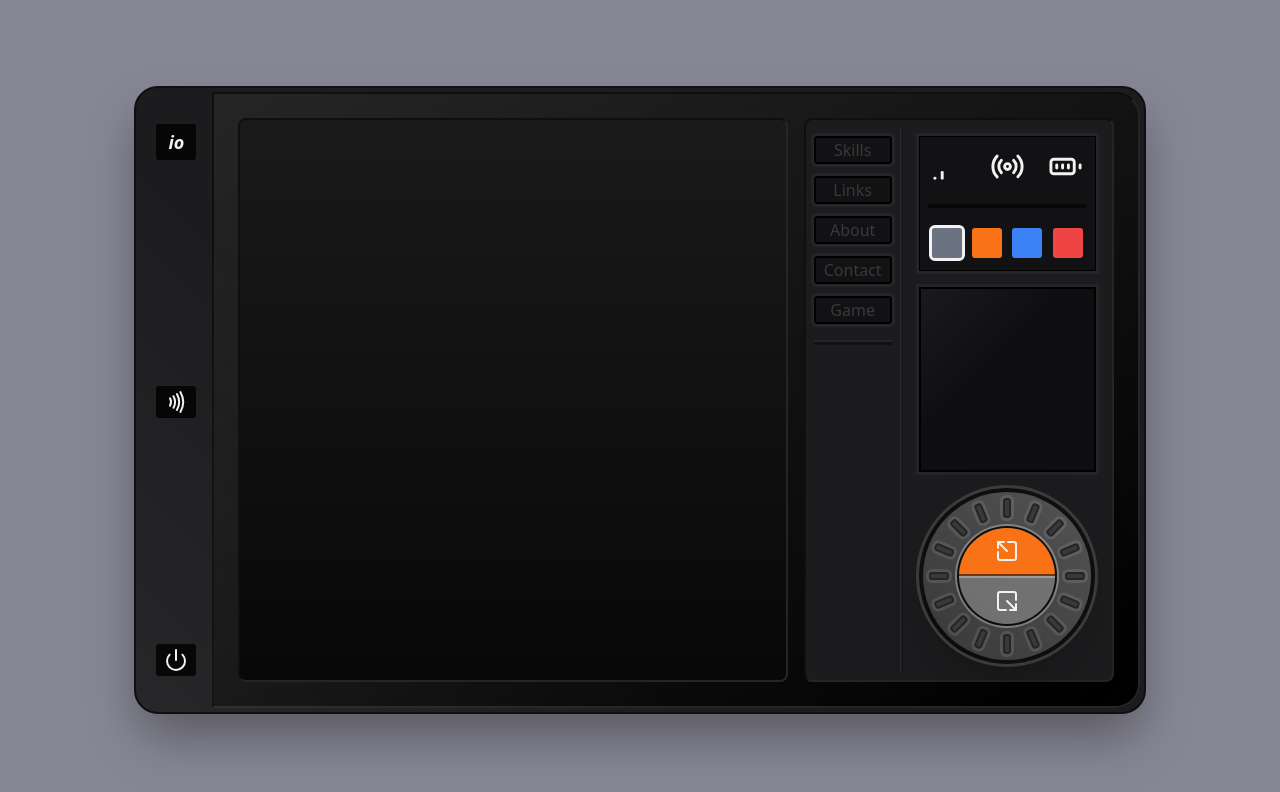
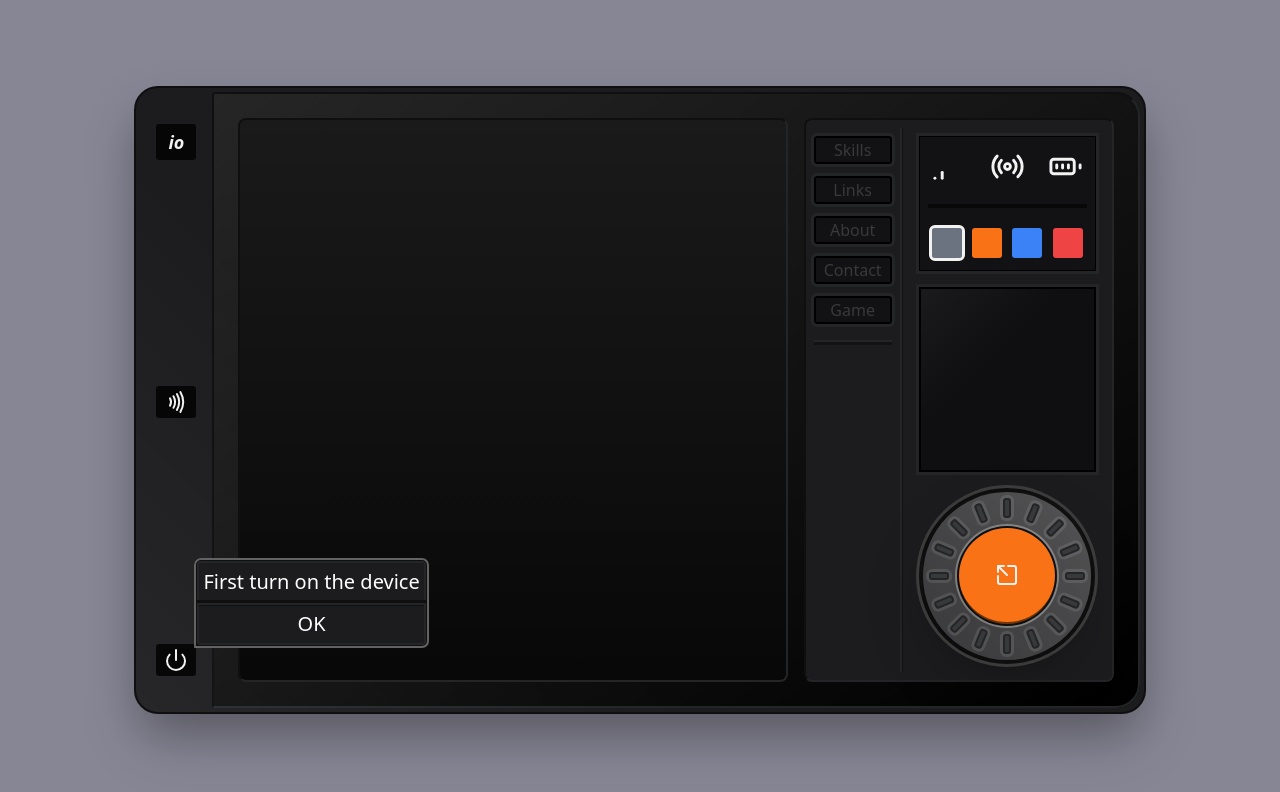
Before and after one commit to johndevnoza/Ioane-Personal-Webiste, a React (Vite) app: page /skills in a window 1280 px wide. Shown: the top 792 px of the page. Built offline with nearby package versions, Linux system fonts and the light colour scheme; no server answers.

Commit message:
implemented tutorial, improved small details

```diff
--- a/package.json
+++ b/package.json
@@ -14,10 +14,12 @@
     "@eslint/config-array": "^0.15.1",
     "@eslint/object-schema": "^2.1.3",
     "@radix-ui/react-slot": "^1.0.2",
+    "@radix-ui/react-tooltip": "^1.1.1",
     "@react-email/components": "^0.0.19",
     "@tanstack/react-query": "^5.45.1",
     "axios": "^1.7.2",
     "class-variance-authority": "^0.7.0",
+    "classnames": "^2.5.1",
     "cors": "^2.8.5",
     "glob": "^10.4.1",
     "lru-cache": "^10.2.2",
--- a/src/components/PowerButton .tsx
+++ b/src/components/PowerButton .tsx
@@ -2,9 +2,14 @@ import { memo } from "react";
 import { Power } from "lucide-react";
 import { scrollManagment } from "scrollManagment";
 import { audioManagment } from "audioContext";
+import { tutorialStore } from "tutorialZustandStore";
+import TutorialAlert from "./TutorialAlert";
 
 const PowerButton = () => {
   const powerOn = scrollManagment((state) => state.powerOn);
+  const isTutorial = tutorialStore((state) => state.isTutorial);
+  const tooltip = tutorialStore((state) => state.tooltip);
+  console.log(isTutorial, "tut");
 
   const handleOn = () => {
     scrollManagment.setState({ isIntro: true });
@@ -13,12 +18,23 @@ const PowerButton = () => {
   const handleOff = () => {
     scrollManagment.setState({ isOutro: true });
   };
-
+  const handleTooltipButtonClick = (e: React.MouseEvent<HTMLButtonElement>) => {
+    e.stopPropagation();
+    tutorialStore.setState({ tooltip: "sound" });
+  };
+  // building OWN alert
   return (
     <div
       onClick={powerOn ? handleOff : handleOn}
-      className={`z-50 cursor-pointer rounded-sm bg-black/80 px-2 py-1 active:brightness-150`}
+      className={`relative z-50 cursor-pointer rounded-sm bg-black/80 px-2 py-1 active:brightness-150`}
     >
+      {isTutorial && !powerOn && tooltip === "power" ? (
+        <TutorialAlert
+          className={"bottom-[30px] left-[40px] rounded-md rounded-bl-none"}
+          TooltipButtonClick={handleTooltipButtonClick}
+          desc={"First turn on the device"}
+        />
+      ) : null}
       <Power
         className={`${powerOn ? "animate-pulse text-selectedColor" : ""}`}
       />
--- a/src/components/SkillsCard.tsx
+++ b/src/components/SkillsCard.tsx
@@ -18,7 +18,6 @@ const SkillsCard: FC<SkillsCardProps> = ({ id, name, index, link, data }) => {
   const { setElementRef } = useFocusElement(elementId, data.length);
   const scrollInside = scrollManagment((state) => state.scrollInside);
   const IconComponent = link.icon;
-  console.log(elementId);
 
   return (
     <div
--- /dev/null
+++ b/src/components/TutorialAlert.tsx
@@ -0,0 +1,35 @@
+import { twMerge } from "tailwind-merge";
+type Tutorial = {
+  TooltipButtonClick: (e: React.MouseEvent<HTMLButtonElement>) => void;
+  desc: string;
+  className: string;
+};
+const TutorialAlert: React.FC<Tutorial> = ({
+  TooltipButtonClick,
+  desc,
+  className,
+  ...props
+}) => {
+  return (
+    <div
+      className={twMerge(
+        "absolute z-[100] w-max border border-black bg-black bg-elementBgDark p-0 text-[20px] text-white outline outline-[2px] outline-white/35",
+        className,
+      )}
+    >
+      <div className="flex h-full w-full flex-col">
+        <p className="text-wrap rounded-sm rounded-b-none border-2 border-borderHighlight p-1 outline outline-borderDark">
+          {desc}
+        </p>
+        <button
+          onClick={TooltipButtonClick}
+          className="rounded-sm rounded-t-none border-2 border-borderHighlight p-1 outline outline-borderDark hover:bg-borderHighlight active:scale-95"
+        >
+          OK
+        </button>
+      </div>
+    </div>
+  );
+};
+
+export default TutorialAlert;
--- a/src/components/VolumeKnob.tsx
+++ b/src/components/VolumeKnob.tsx
@@ -5,6 +5,8 @@ import { SquareArrowOutDownRight, SquareArrowOutUpLeft } from "lucide-react";
 import { useEffect, useRef } from "react";
 import { useNavigate } from "react-router-dom";
 import { scrollManagment } from "scrollManagment";
+import { tutorialStore } from "tutorialZustandStore";
+import TutorialAlert from "./TutorialAlert";
 
 const KnobLine = ({ angle }: { angle: number }) => {
   const lineStyle = {
@@ -19,14 +21,35 @@ const KnobLine = ({ angle }: { angle: number }) => {
 };
 
 const VolumeKnob = () => {
+  // tutorial
+  const powerOn = scrollManagment((state) => state.powerOn);
+  const isTutorial = tutorialStore((state) => state.isTutorial);
+  const tooltip = tutorialStore((state) => state.tooltip);
+
+  const handleTooltipButtonClick = (e: React.MouseEvent<HTMLButtonElement>) => {
+    e.stopPropagation();
+    tutorialStore.setState({ tooltip: "wheelButton2" });
+  };
+  const handleTooltipPart2 = (e: React.MouseEvent<HTMLButtonElement>) => {
+    e.stopPropagation();
+    tutorialStore.setState({ tooltip: "wheelButton3" });
+  };
+  const handleTooltipPart3 = (e: React.MouseEvent<HTMLButtonElement>) => {
+    e.stopPropagation();
+    tutorialStore.setState({ tooltip: "power" });
+    tutorialStore.setState({ isTutorial: false });
+  };
+  // wheel scroll
   const handleScroll = scrollManagment((state) => state.handleScroll);
   const rotation = scrollManagment((state) => state.rotation);
   const navId = scrollManagment((state) => state.navId);
+  // find different elements
   const activeNavLink = scrollManagment((state) => state.activeNavLink);
   const handleSectionsEnter = scrollManagment(
     (state) => state.handleSectionsEnter,
   );
   const { activeElement } = filteredData();
+  // wheel buttons
   const handleSectionsOut = scrollManagment((state) => state.handleSectionsOut);
   const handleSectionOpen = scrollManagment((state) => state.handleSectionOpen);
   const handleSectionClose = scrollManagment(
@@ -39,12 +62,12 @@ const VolumeKnob = () => {
   const isParagraph = activeElement?.description?.paragraph?.length;
 
   const navigate = useNavigate();
-
+  // audio
   const audioRef = useRef<HTMLAudioElement | null>(null);
   const audioEnterRef = useRef<HTMLAudioElement | null>(null);
   const audioOutRef = useRef<HTMLAudioElement | null>(null);
   const knobRef = useRef<HTMLDivElement>(null);
-
+  // audio useEffect
   useEffect(() => {
     if (audioRef.current) {
       audioRef.current.src = scrollInside
@@ -80,15 +103,15 @@ const VolumeKnob = () => {
         knobElement.removeEventListener("wheel", handleScroll);
       }
     };
-  }, [isAudioEnabled, rotation]);
-
+  }, [rotation]);
+  // navigating pages
   useEffect(() => {
     const link = navLinks.find((link) => link.id === navId)?.link;
     if (link) {
       navigate(`/${link}`);
     }
   }, [navId, navigate]);
-
+  // ONCLICK logics
   const handleNavigateButton = async () => {
     if (activeElement?.name === "Click") {
       scrollManagment.setState({ isSubmit: true });
@@ -134,7 +157,10 @@ const VolumeKnob = () => {
     }
     handleSectionOpen();
   };
-
+  const handlePowerAlert = () => {
+    alert("first turn on the device");
+  };
+  // generating litle lines for  Wheel design
   const numLines = 16;
   const lines = Array.from({ length: numLines }, (_, index) => (
     <KnobLine key={index} angle={(index * 360) / numLines} />
@@ -143,9 +169,40 @@ const VolumeKnob = () => {
   return (
     <div
       ref={knobRef}
-      className="relative grid cursor-pointer place-items-center rounded-full border-4 border-black/80 bg-white/25 bg-gradient-to-tr from-elementBgColor p-8 shadow-lg outline outline-knobhighlight drop-shadow-2xl"
+      className={`relative grid cursor-pointer place-items-center rounded-full border-4 border-black/80 bg-white/25 bg-gradient-to-tr from-elementBgColor p-8 shadow-lg outline ${tooltip === "wheelButton" ? "outline-selectedColor" : "outline-knobhighlight"} drop-shadow-2xl`}
     >
-      <div className="relative rounded-full border-2 border-white/20 bg-white/15 from-elementBgColor">
+      {isTutorial && powerOn && tooltip === "wheelButton" ? (
+        <TutorialAlert
+          className={
+            "bottom-[30px] right-[120px] z-[110] rounded-md rounded-br-none"
+          }
+          TooltipButtonClick={handleTooltipButtonClick}
+          desc={"This is how you navigate through the entire website."}
+        />
+      ) : null}
+      {isTutorial && powerOn && tooltip === "wheelButton2" ? (
+        <TutorialAlert
+          className={
+            "bottom-[30px] right-[170px] z-[110] w-auto rounded-md rounded-br-none"
+          }
+          TooltipButtonClick={handleTooltipPart2}
+          desc={"On mouse wheel movement, navigate between pages and elements"}
+        />
+      ) : null}
+      {isTutorial && powerOn && tooltip === "wheelButton3" ? (
+        <TutorialAlert
+          className={
+            "bottom-[70px] right-[120px] z-[110] w-auto rounded-md rounded-br-none"
+          }
+          TooltipButtonClick={handleTooltipPart3}
+          desc={
+            "On button clicks, enter/expand or navigate back from the sections"
+          }
+        />
+      ) : null}
+      <div
+        className={`relative rounded-full border-2 border-white/20 bg-white/15 from-elementBgColor ${tooltip === "wheelButton3" ? "outline -outline-offset-2 outline-selectedColor" : ""}`}
+      >
         <div
           className="relative z-50 grid size-[100px] place-items-center"
           style={{ transform: `rotate(${rotation}deg)` }}
@@ -156,29 +213,29 @@ const VolumeKnob = () => {
           {scrollInside && isParagraph && isInSection ? null : scrollInside &&
             isParagraph ? (
             <div
-              onClick={handleExpandSection}
+              onClick={powerOn ? handleExpandSection : handlePowerAlert}
               className={`grid h-1/2 place-content-center rounded-t-full border-b-2 border-black/55 bg-selectedColor outline-2 outline-black/20 active:scale-[96%] active:outline`}
             >
               <SquareArrowOutUpLeft />
             </div>
           ) : (
             <div
-              onClick={handleNavigateButton}
-              className={`grid h-1/2 place-content-center rounded-t-full border-b-2 border-black/55 bg-selectedColor outline-2 outline-black/20 active:scale-[96%] active:outline`}
+              onClick={powerOn ? handleNavigateButton : handlePowerAlert}
+              className={`grid ${scrollInside ? "h-1/2" : "h-full rounded-full"} place-content-center rounded-t-full border-b-2 border-black/55 bg-selectedColor outline-2 outline-black/20 active:scale-[96%] active:outline`}
             >
               <SquareArrowOutUpLeft />
             </div>
           )}
           {isInSection ? (
             <div
-              onClick={handleCloseSection}
+              onClick={powerOn ? handleCloseSection : handlePowerAlert}
               className={`grid h-full place-content-center rounded-full border-t-2 border-white/30 bg-selectedColor outline-2 outline-black/20 active:scale-[96%] active:outline`}
             >
               <SquareArrowOutDownRight />
             </div>
-          ) : (
+          ) : !scrollInside ? null : (
             <div
-              onClick={handleBackButton}
+              onClick={powerOn ? handleBackButton : handlePowerAlert}
               className="grid h-1/2 place-content-center rounded-b-full border-t-2 border-white/30 bg-white/30 outline-2 outline-black/20 active:scale-[96%] active:outline"
             >
               <SquareArrowOutDownRight />
--- /dev/null
+++ b/src/components/tooltip.tsx
@@ -0,0 +1,28 @@
+import * as React from "react";
+import * as TooltipPrimitive from "@radix-ui/react-tooltip";
+import { cn } from "lib/utils";
+
+
+const TooltipProvider = TooltipPrimitive.Provider;
+
+const Tooltip = TooltipPrimitive.Root;
+
+const TooltipTrigger = TooltipPrimitive.Trigger;
+
+const TooltipContent = React.forwardRef<
+  React.ElementRef<typeof TooltipPrimitive.Content>,
+  React.ComponentPropsWithoutRef<typeof TooltipPrimitive.Content>
+>(({ className, sideOffset = 4, ...props }, ref) => (
+  <TooltipPrimitive.Content
+    ref={ref}
+    sideOffset={sideOffset}
+    className={cn(
+      "animate-in fade-in-0 zoom-in-95 data-[state=closed]:animate-out data-[state=closed]:fade-out-0 data-[state=closed]:zoom-out-95 data-[side=bottom]:slide-in-from-top-2 data-[side=left]:slide-in-from-right-2 data-[side=right]:slide-in-from-left-2 data-[side=top]:slide-in-from-bottom-2 z-50 overflow-hidden rounded-md bg-primary px-3 py-1.5 text-xs text-primary-foreground",
+      className,
+    )}
+    {...props}
+  />
+));
+TooltipContent.displayName = TooltipPrimitive.Content.displayName;
+
+export { Tooltip, TooltipTrigger, TooltipContent, TooltipProvider };
--- a/src/pages/AudioButton.tsx
+++ b/src/pages/AudioButton.tsx
@@ -1,18 +1,42 @@
+import TutorialAlert from "@components/TutorialAlert";
 import { audioManagment } from "audioContext";
 import { Nfc } from "lucide-react";
 import { memo } from "react";
+import { scrollManagment } from "scrollManagment";
+import { tutorialStore } from "tutorialZustandStore";
 
 const AudioButton = () => {
+  const powerOn = scrollManagment((state) => state.powerOn);
+  const isTutorial = tutorialStore((state) => state.isTutorial);
+  const tooltip = tutorialStore((state) => state.tooltip);
   const isAudioEnabled = audioManagment((state) => state.isAudioEnabled);
+
+  const handleTooltipButtonClick = (e: React.MouseEvent<HTMLButtonElement>) => {
+    e.stopPropagation();
+    tutorialStore.setState({ tooltip: "wheelButton" });
+  };
   return (
     <div
-      className="z-50 cursor-pointer rounded-sm bg-black/80 px-2 py-1"
+      className="relative z-50 cursor-pointer rounded-sm bg-black/80 px-2 py-1"
       onClick={() =>
         audioManagment.setState({ isAudioEnabled: !isAudioEnabled })
       }
     >
+      {isTutorial && powerOn && tooltip === "sound" ? (
+        <TutorialAlert
+          className={"bottom-[30px] left-[40px] rounded-md rounded-bl-none"}
+          TooltipButtonClick={handleTooltipButtonClick}
+          desc={"Audio On/Off"}
+        />
+      ) : null}
       <Nfc
-        className={isAudioEnabled ? "animate-pulse text-selectedColor" : ""}
+        className={
+          isAudioEnabled
+            ? "animate-pulse text-selectedColor"
+            : isTutorial && powerOn && tooltip === "sound"
+              ? "outline"
+              : ""
+        }
       />
     </div>
   );
--- a/src/scrollManagment.tsx
+++ b/src/scrollManagment.tsx
@@ -36,7 +36,7 @@ const initialState = {
   isIntro: false,
   isOutro: false,
 };
-export const scrollManagment = create<States, a>(
+export const scrollManagment = create<States>()(
   persist(
     (set, get) => ({
       ...initialState,
--- /dev/null
+++ b/src/tutorialZustandStore.tsx
@@ -0,0 +1,18 @@
+import { create } from "zustand";
+import { persist, createJSONStorage } from "zustand/middleware";
+type States = {
+  isTutorial: boolean;
+  tooltip: string;
+};
+export const tutorialStore = create<States>()(
+  persist(
+    (set, get) => ({
+      isTutorial: true,
+      tooltip: "power",
+    }),
+    {
+      name: "Tutorial-Store",
+      storage: createJSONStorage(() => sessionStorage),
+    },
+  ),
+);
```
Also changed, not shown: src/pages/Contact.tsx (+9 -8 lines), 1 other file (tests, documents, lock files or other folders).
